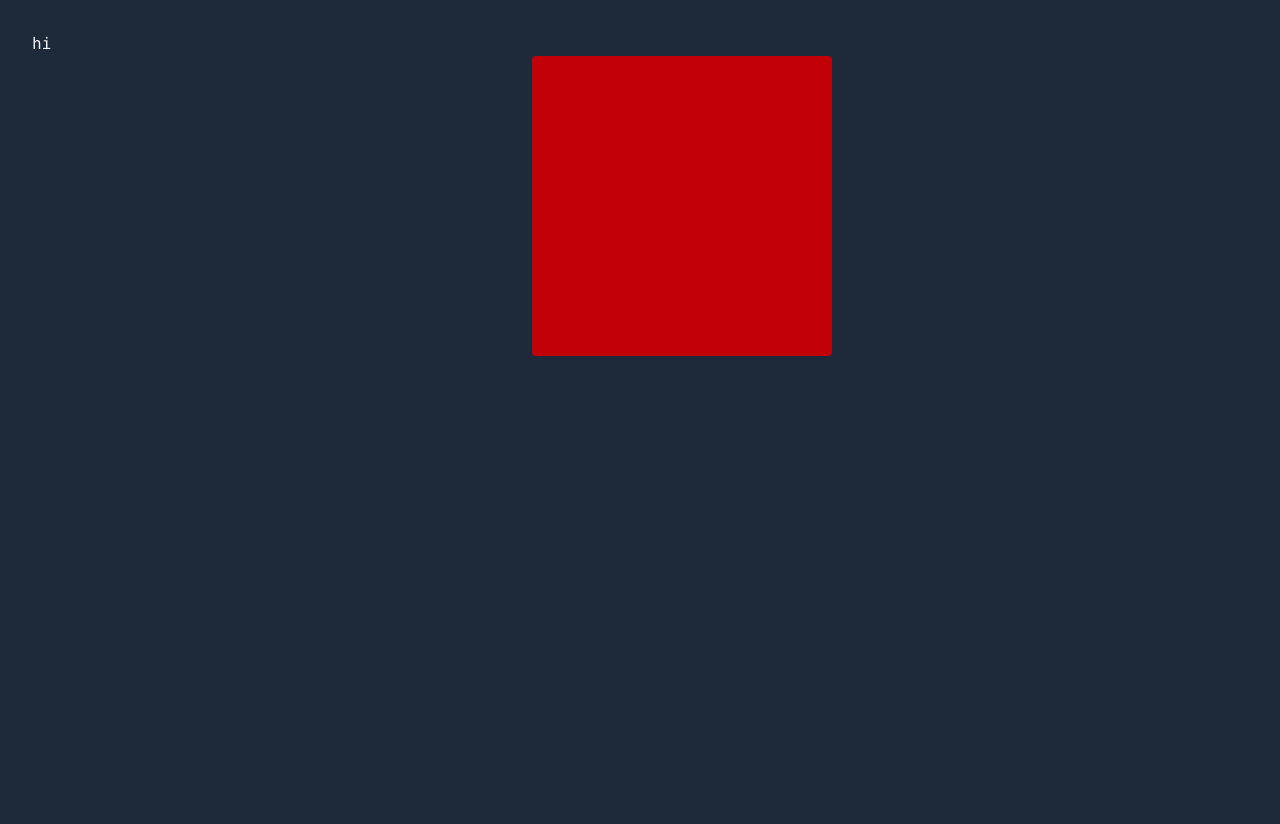
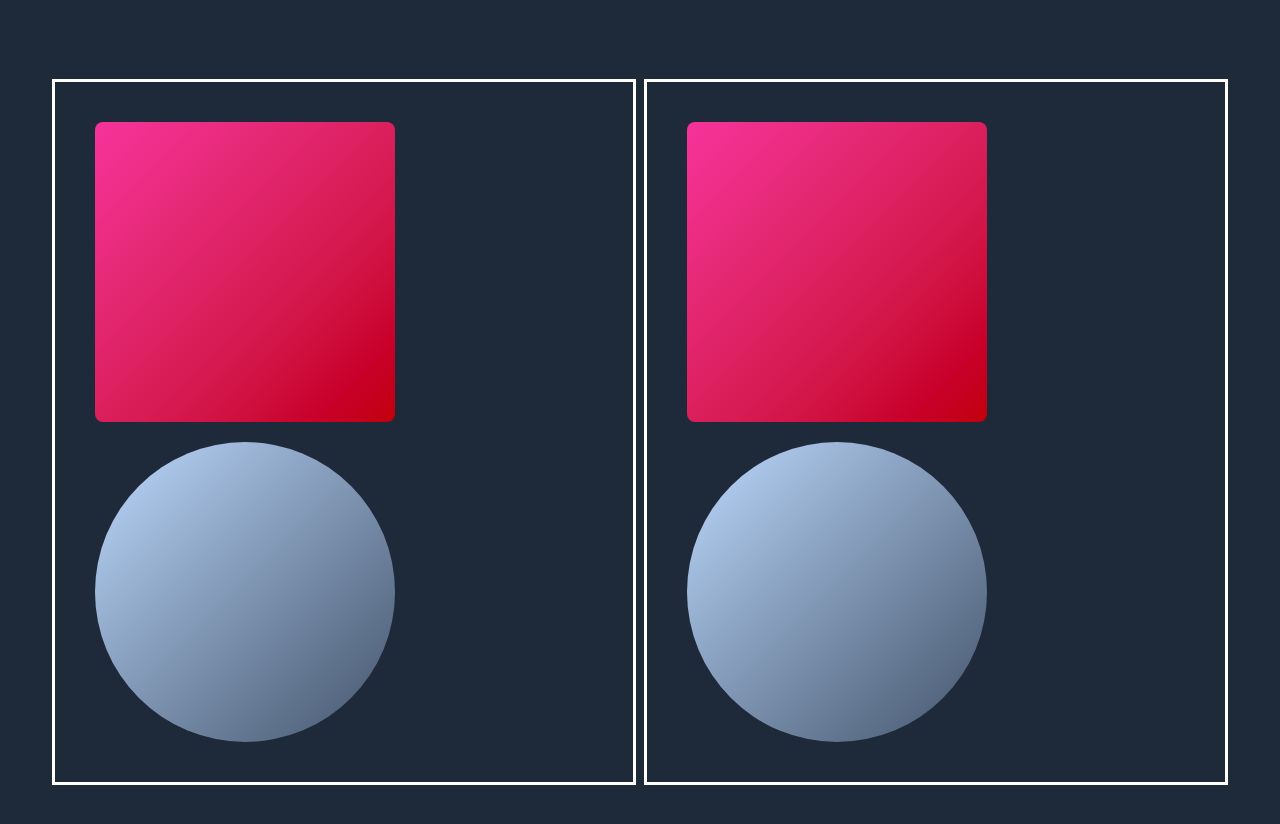
Before and after one commit to shome98/casual_repo_17aug25_shome, a React (Vite) app in the folder gsap-react-27aug25/: page / in a window 1280 px wide. Shown: the top 824 px of the page. Before the commit the page ends 800 px from the top, so only its background shows below. Built offline with nearby package versions, Linux system fonts and the light colour scheme.

Commit message:
use gsap on 2 box

```diff
--- a/gsap-react-27aug25/src/App.tsx
+++ b/gsap-react-27aug25/src/App.tsx
@@ -5,12 +5,26 @@ import { useRef } from "react";
 function App() {
   const gsapref = useRef<HTMLDivElement>(null);
   useGSAP(() => {
-   gsap.to(gsapref.current,{x:500,duration:3,delay:1,rotate:720})
+    gsap.from('.box-gradient', {
+      y: 300,
+      opacity: 0,
+      rotate: 360,
+      duration: 1,
+      delay:1
+   })
   });
   return (
     <>
-      <h1>hi </h1>
-      <div ref={ gsapref} className="box"></div>
+      <main>
+        <div className="container">
+          <div className="box-gradient"></div>
+          <div className="circle-gradient"></div>
+        </div>
+        <div className="container">
+          <div className="box-gradient"></div>
+          <div className="circle-gradient"></div>
+        </div>
+      </main>
     </>
   )
 }
```
